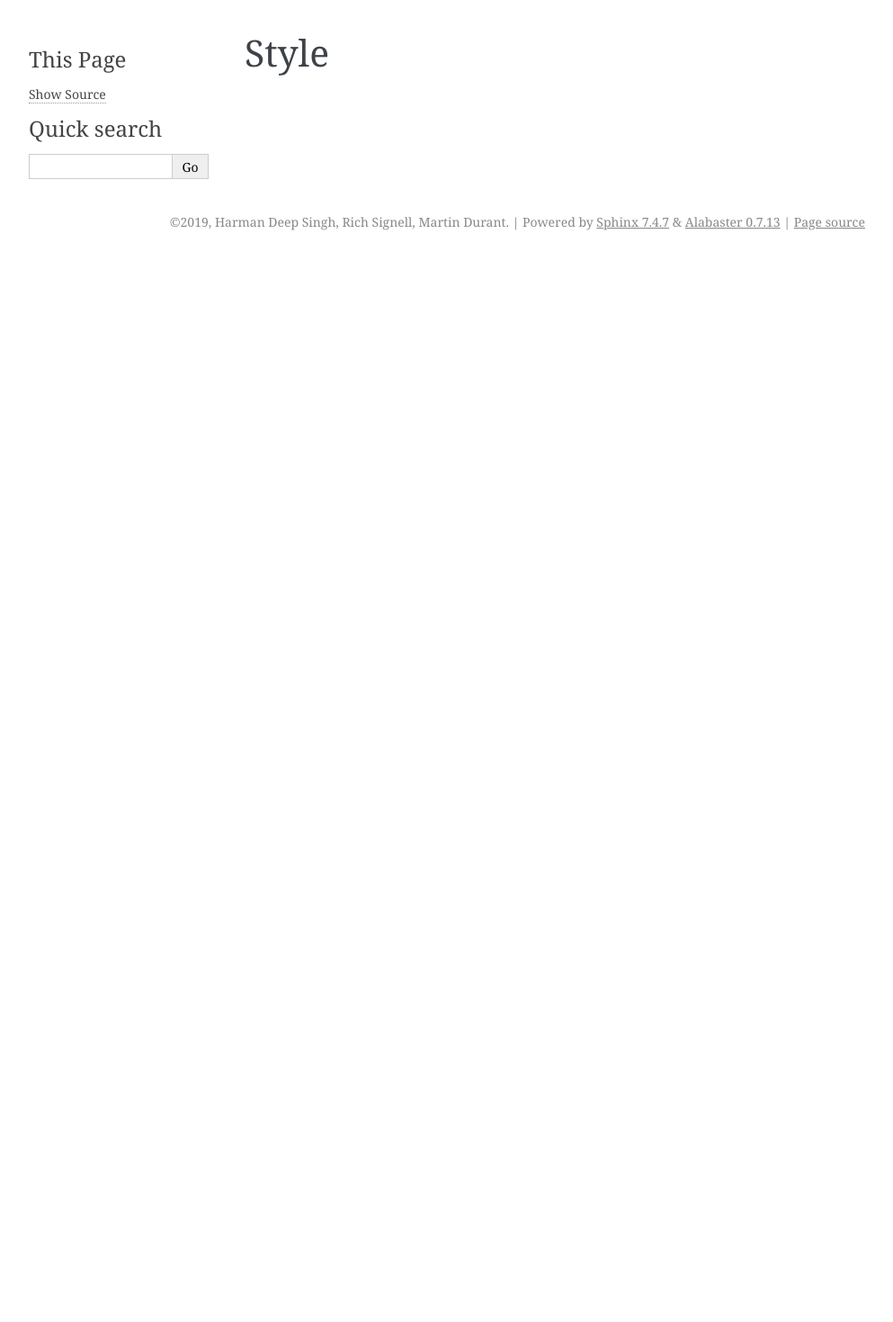
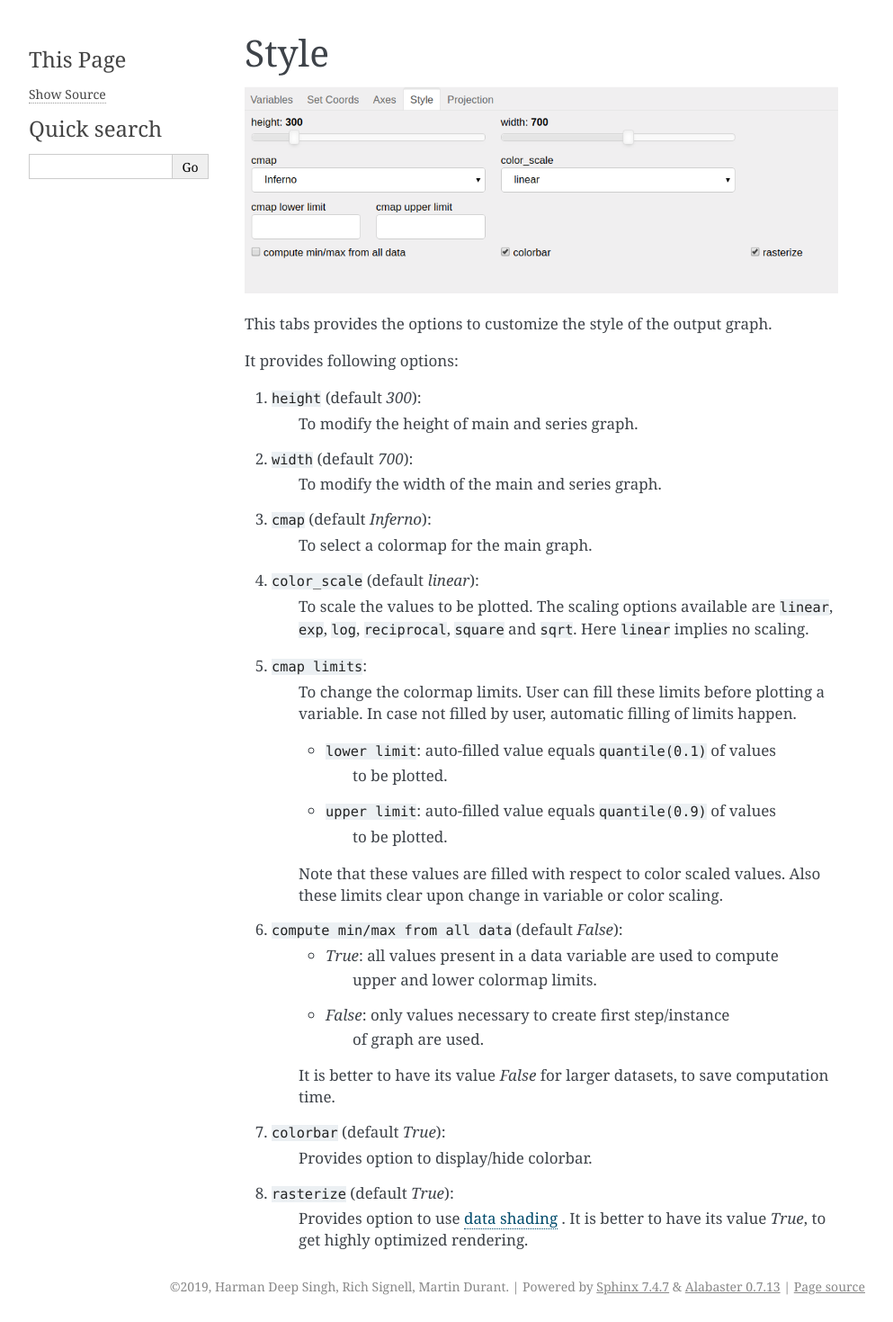
Before and after one commit to intake/xrviz, a Sphinx documentation site: the page built from docs/source/style.rst, in a window 1280 px wide. Shown: the whole page at 90% size, without its empty margins (148-1141 px from the left). Built offline with Sphinx 7.4.7, drawn with Linux system fonts in a browser that asks for light colours; before the commit the page ends 900 px from its top, so only the background shows below that.

Commit message:
Add doc for Style

```diff
--- a/docs/source/style.rst
+++ b/docs/source/style.rst
@@ -1,2 +1,47 @@
 Style
 =====
+
+.. image:: _static/images/style.png
+
+This tabs provides the options to customize the style of the output graph.
+
+It provides following options:
+
+1. ``height`` (default `300`):
+    To modify the height of main and series graph.
+2. ``width`` (default `700`):
+    To modify the width of the main and series graph.
+3. ``cmap`` (default `Inferno`):
+    To select a colormap for the main graph.
+4. ``color_scale`` (default `linear`):
+    To scale the values to be plotted.
+    The scaling options available are ``linear``, ``exp``, ``log``,
+    ``reciprocal``, ``square`` and ``sqrt``. Here ``linear`` implies
+    no scaling.
+5. ``cmap limits``:
+    To change the colormap limits. User can fill these limits before
+    plotting a variable. In case not filled by user, automatic filling
+    of limits happen.
+
+    - ``lower limit``: auto-filled value equals ``quantile(0.1)`` of values
+       to be plotted.
+
+    - ``upper limit``: auto-filled value equals ``quantile(0.9)`` of values
+       to be plotted.
+
+    Note that these values are filled with respect to color scaled values.
+    Also these limits clear upon change in variable or color scaling.
+
+6. ``compute min/max from all data`` (default `False`):
+    - `True`: all values present in a data variable are used to compute
+       upper and lower colormap limits.
+    - `False`: only values necessary to create first step/instance
+       of graph are used.
+
+    It is better to have its value `False` for larger datasets, to save
+    computation time.
+7. ``colorbar`` (default `True`):
+    Provides option to display/hide colorbar.
+8. ``rasterize`` (default `True`):
+    Provides option to use `data shading <http://datashader.org/>`_ .
+    It is better to have its value `True`, to get highly optimized rendering.
```
Also changed, not shown: docs/source/_static/images/style.png (added), 1 other file.
